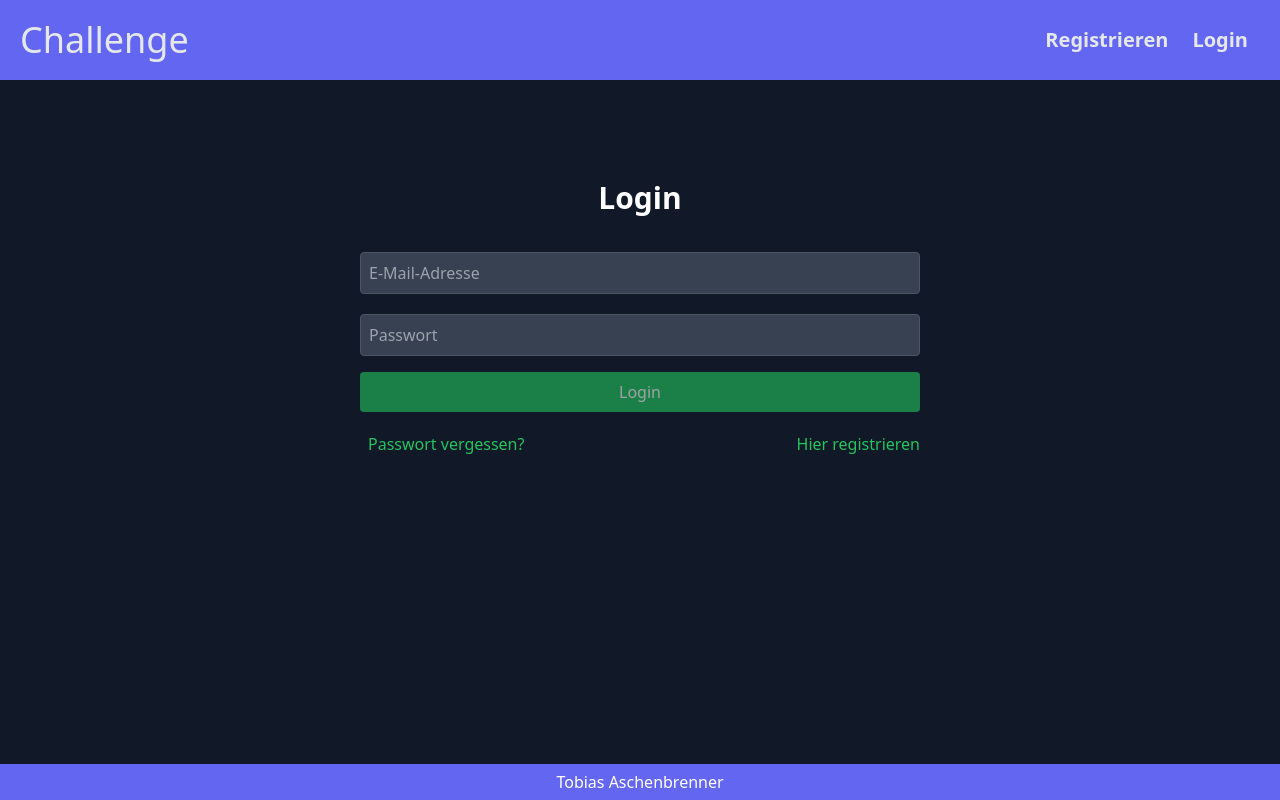
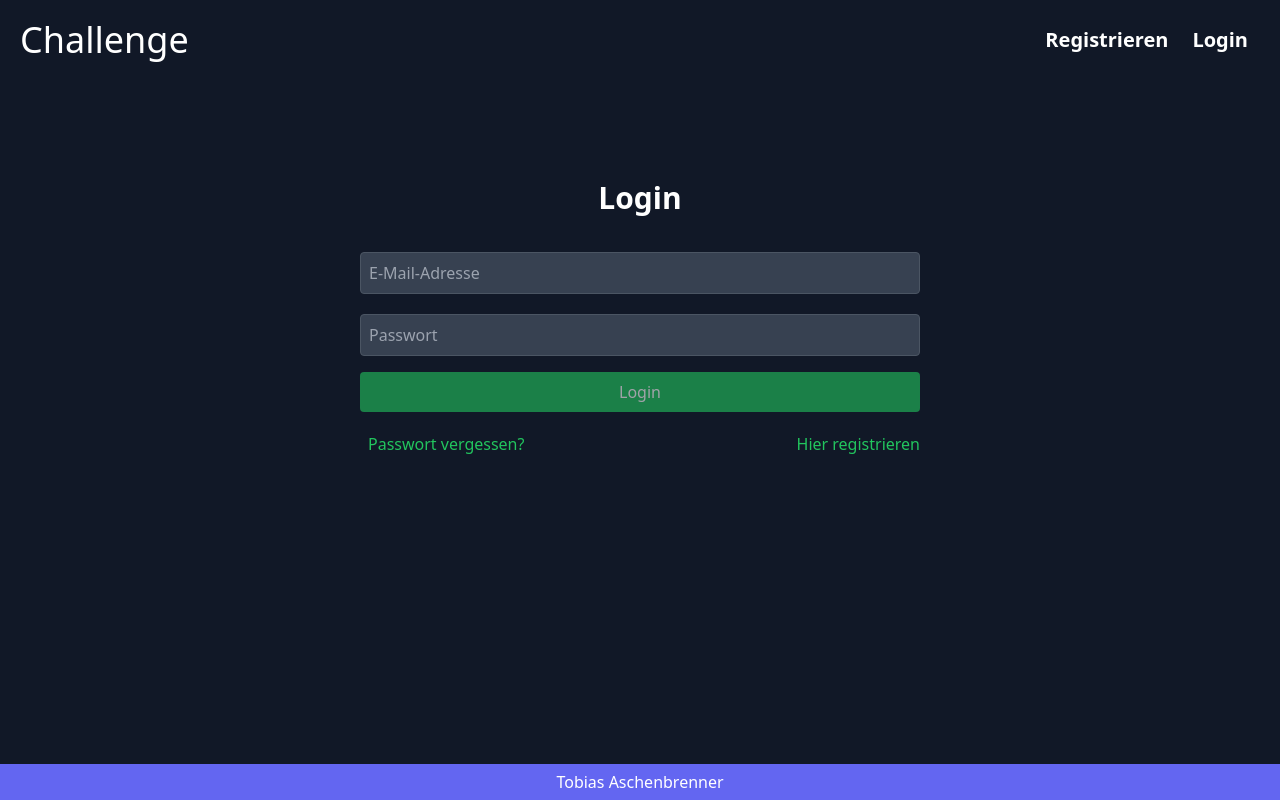
Before and after one commit to TobiasAschenbrenner/case-study-frontend, an Angular app: page /login in a window 1280 px wide. Built offline with nearby package versions, Linux system fonts and the light colour scheme.

Commit message:
💄 Revise header component styling to align with app's color theme

```diff
--- a/src/app/components/header/header.component.html
+++ b/src/app/components/header/header.component.html
@@ -1,6 +1,6 @@
-<header class="w-full flex justify-between items-center p-5 bg-indigo-500">
+<header class="w-full flex justify-between items-center p-5 bg-gray-900">
   <div class="logo">
-    <h1 class="text-gray-200 text-4xl flex justify-start items-center">
+    <h1 class="text-white text-4xl flex justify-start items-center">
       Challenge
     </h1>
   </div>
@@ -8,12 +8,12 @@
     <ng-container *ngIf="!isLoggedIn">
       <a
         routerLink="/register"
-        class="text-xl cursor-pointer text-gray-200 font-bold m-3 hover:underline hover:text-indigo-200"
+        class="text-xl cursor-pointer text-white font-bold m-3 hover:underline hover:text-green-500"
         >Registrieren</a
       >
       <a
         routerLink="/login"
-        class="text-xl cursor-pointer text-gray-200 font-bold m-3 hover:underline hover:text-indigo-200"
+        class="text-xl cursor-pointer text-white font-bold m-3 hover:underline hover:text-green-500"
         >Login</a
       >
     </ng-container>
@@ -21,7 +21,7 @@
       <a
         routerLink="/"
         (click)="logout()"
-        class="text-xl cursor-pointer text-gray-200 font-bold m-3 hover:underline hover:text-indigo-200"
+        class="text-xl cursor-pointer text-white font-bold m-3 hover:underline hover:text-green-500"
         >Logout</a
       >
     </ng-container>
```
